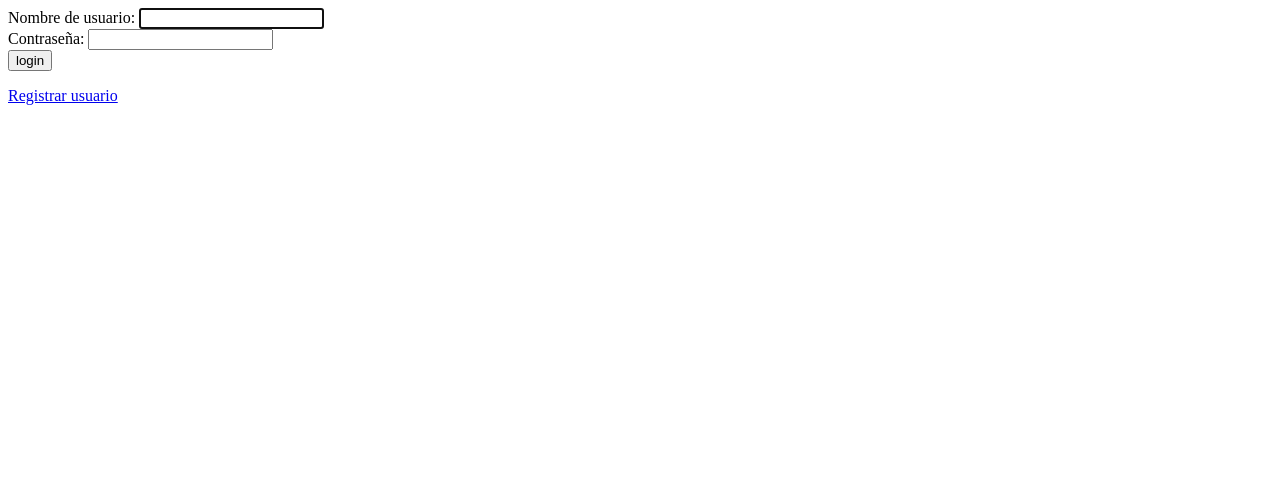
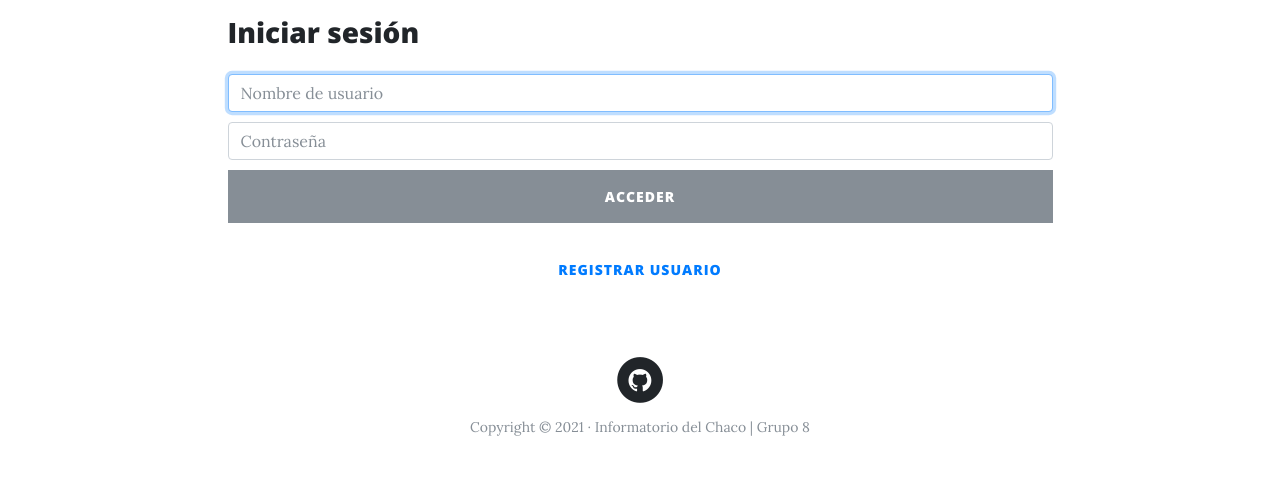
Before and after one commit to javierduartepy/proyecto-final-django, a Django app: page /login in a window 1280 px wide. Shown: the top 502 px of the page. Run offline with Django 3.2, Linux system fonts and the light colour scheme; parts of the project's set-up code (start-up, migrations or seed data) failed here and were passed over; some libraries are stand-ins or nearby versions.

Commit message:
Se agregaron los estilos de bootstrap a al formulario de login

```diff
--- a/core/static/core/css/styles.css
+++ b/core/static/core/css/styles.css
@@ -28,3 +28,7 @@
 .j-button-poi {
   cursor: pointer;
 }
+
+.center {
+  text-align: center !important;
+}
--- a/usuario/templates/usuario/login.html
+++ b/usuario/templates/usuario/login.html
@@ -1,28 +1,73 @@
 <html>
     <head>
-        <title>Login</title>
+      <title>Login</title>
+      <meta charset="utf-8" />
+      <meta name="viewport" content="width=device-width, initial-scale=1, shrink-to-fit=no"/>
+      <link rel="icon" href="../static\core\img\favicon.ico"/>
+
+      <!-- Estilos y fuentes del template  -->
+      {% load static %}
+      <link href="{% static 'core/vendor/bootstrap/css/bootstrap.min.css' %}" rel="stylesheet"/>
+      <link href="{% static 'core/vendor/font-awesome/css/font-awesome.min.css' %}" rel="stylesheet" type="text/css"/>
+      <link href="https://fonts.googleapis.com/css?family=Lora:400,700,400italic,700italic" rel="stylesheet" type="text/css"/>
+      <link href="https://fonts.googleapis.com/css?family=Open+Sans:300italic,400italic,600italic,700italic,800italic,400,300,600,700,800" rel="stylesheet" type="text/css"/>
+      <link href="{% static 'core/css/clean-blog.min.css' %}" rel="stylesheet" />
+      <link href="{% static 'core/css/styles.css' %}" rel="stylesheet" />
     </head>
 
-<body>
-        {% if form.errors %}
-        <p>Su nombre de usuario y contraseña no coinciden. Por favor revise los datos ingresados e intente nuevamente.</p>
-        {% endif %}
-
-    <form method="post">
-        {% csrf_token %}
-        <div>
-          <td>{{ form.username.label_tag }}</td>
-          <td>{{ form.username }}</td>
+  <body>
+    <style>.errorlist{color:red;}</style>
+    <main role="main">
+      <div class="container">
+        <div class="row mt-3">
+          <div class="col-md-9 mx-auto mb-5">
+            {% if 'register' in request.GET %}
+              <p style="color:green;">Usuario registrado correctamente, ya puedes identificarte.</p>
+            {% endif %}
+            <form action="" method="post">{% csrf_token %}
+              <h3 class="mb-4">Iniciar sesión</h3>
+              {% if form.non_field_errors %}
+                <p style="color:red">Usuario o contraseña incorrectos, prueba de nuevo.</p>
+              {% endif %}
+              <p>
+                <input type="text" name="username" autofocus maxlength="254" required
+                  id="id_username" class="form-control" placeholder="Nombre de usuario"/>
+              </p>
+              <p>
+                <input type="password" name="password" required
+                  id="id_password" class="form-control" placeholder="Contraseña"/>
+              </p>
+              <p><input type="submit" class="btn btn-secondary btn-block j-button-poi" value="Acceder"></p>
+            </form>
+              <div class="center">
+                <a href="{% url 'registro' %}" role="button" class="btn btn-link">Registrar usuario</a>
+              </div>
+            </div>
+         </div>
         </div>
-        <div>
-          <td>{{ form.password.label_tag }}</td>
-          <td>{{ form.password }}</td>
+      </main>
+      <footer>
+        <div class="container">
+          <div class="row">
+            <div class="col-lg-8 col-md-10 mx-auto">
+              <ul class="list-inline text-center">
+                <li class="list-inline-item">
+                  <a href="https://github.com/javierduartepy/proyecto-final-django" target="_blank">
+                    <span class="fa-stack fa-lg">
+                      <i class="fa fa-circle fa-stack-2x"></i>
+                      <i class="fa fa-github fa-stack-1x fa-inverse"></i>
+                    </span>
+                  </a>
+                </li>
+              </ul>
+              <p class="copyright text-muted">
+                Copyright &copy; 2021 · Informatorio del Chaco | Grupo 8
+              </p>
+            </div>
+          </div>
         </div>
-        <div>
-          <input type="submit" value="login" />
-        </div>
-    </form>
-
-    <a href="/registro">Registrar usuario</a>
-</body>
+      </footer>
+      <script src="{% static 'core/vendor/jquery/jquery.min.js' %}"></script>
+      <script src="{% static 'core/vendor/bootstrap/js/bootstrap.bundle.min.js' %}"></script>
+  </body>
 </html>
--- a/usuario/views.py
+++ b/usuario/views.py
@@ -54,15 +54,15 @@ class Registro(CreateView):
         form = super(Registro, self).get_form()
         # Modificamos en tiempo real
         form.fields['first_name'].widget = forms.TextInput(
-            attrs={'class': 'form-control mb-2', 'placeholder': 'Nombre'})
+            attrs={'class': 'form-control mb-2', 'placeholder': 'El nombre es opcional'})
         form.fields['last_name'].widget = forms.TextInput(
-            attrs={'class': 'form-control mb-2', 'placeholder': 'Apellido'})
+            attrs={'class': 'form-control mb-2', 'placeholder': 'El apellido es opcional'})
         form.fields['username'].widget = forms.TextInput(
-            attrs={'class': 'form-control mb-2', 'placeholder': 'Nombre de usuario'})
+            attrs={'class': 'form-control mb-2', 'placeholder': 'Su usuario es requerido y debe contener 150 carácteres como máximo. Únicamente letras, dígitos y @/./+/-/_'})
         form.fields['email'].widget = forms.EmailInput(
-            attrs={'class': 'form-control mb-2', 'placeholder': 'Email'})
+            attrs={'class': 'form-control mb-2', 'placeholder': 'El email es requerido y debe contener 254 carácteres como máximo y debe ser válido'})
         form.fields['password1'].widget = forms.PasswordInput(
-            attrs={'class': 'form-control mb-2', 'placeholder': 'Contraseña'})
+            attrs={'class': 'form-control mb-2', 'placeholder': 'Su contraseña es requerida y debe contener al menos 8 caracteres'})
         form.fields['password2'].widget = forms.PasswordInput(
-            attrs={'class': 'form-control mb-2', 'placeholder': 'Repite la contraseña'})
+            attrs={'class': 'form-control mb-2', 'placeholder': 'Para verificar, introduzca la misma contraseña anterior'})
         return form
```
Also changed, not shown: usuario/templates/usuario/registro.html (+8 -26 lines).
